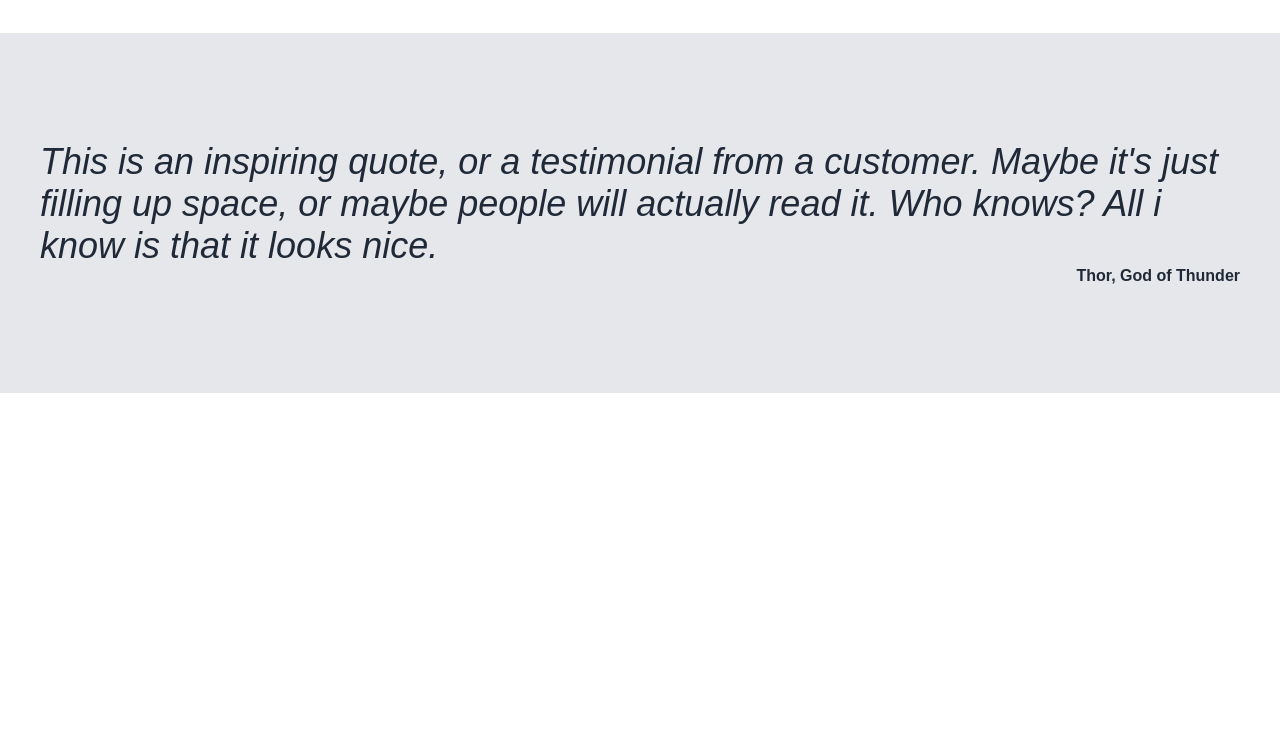
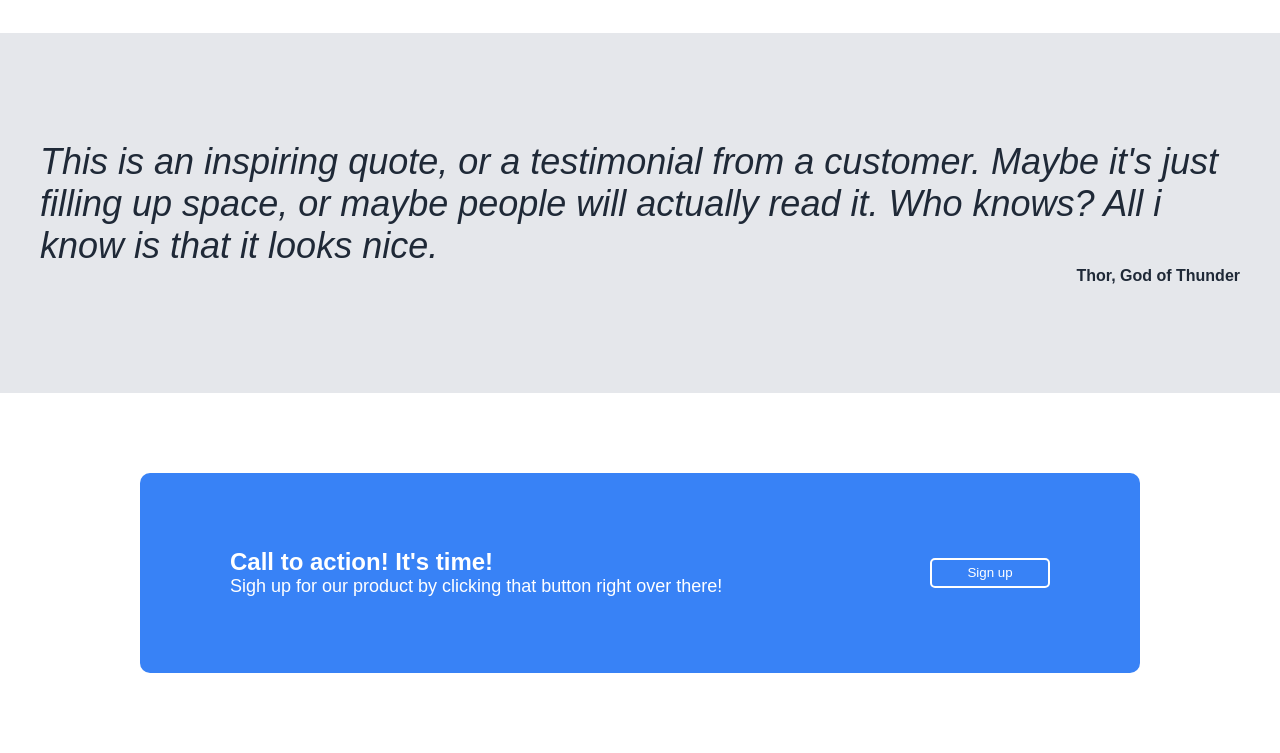
Before and after one commit to 0xkilo/odin-landing-page, a plain HTML site: page index.html in a window 1280 px wide. Shown: the part 736-1489 px from the top of the page. Before the commit the page ends 1129 px from the top, so only its background shows below. Drawn offline with Linux system fonts and the light colour scheme.

Commit message:
Added sign up box

```diff
--- a/index.html
+++ b/index.html
@@ -78,5 +78,19 @@
     </section>
 
 
+    <section class="showcase-4">
+        <div class="container">
+            <div class="sign-up">
+                <div class="sign-up-text">
+                    <h1 class="box-header">Call to action! It's time!</h1>
+                    <p>Sigh up for our product by clicking that button right over there!</p>
+                </div>
+
+            <button class="button-2">Sign up</button>
+            </div>
+        </div>
+    </section>
+
+
 </body>
 </html>
--- a/styles.css
+++ b/styles.css
@@ -179,3 +179,36 @@ li{
     color: #1F2937;
     font-weight: bold;
 }
+
+/* END OF QUOTE PAGE */
+
+.showcase-4{
+    height: 360px;
+    background-color: white;
+    padding: 35px;
+    display: flex;
+    justify-content: center;
+    align-items: center;
+}
+
+.button-2{
+    background: #3882F6;
+    color: white;
+    border-radius: 5px;
+    border-color: white;
+    border-style: solid;
+    transition: transform 0.3s ease;
+    height: 30px;
+    width: 120px;
+}
+
+.sign-up{
+    background-color: #3882F6;
+    border-radius: 10px;
+    height: 200px;
+    width: 1000px;
+    padding: 90px;
+    display: flex;
+    justify-content: space-between;
+    align-items: center;
+}
```
